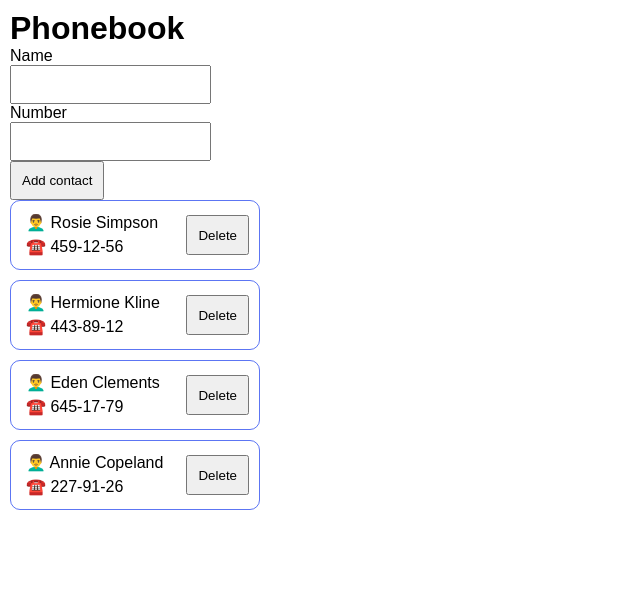
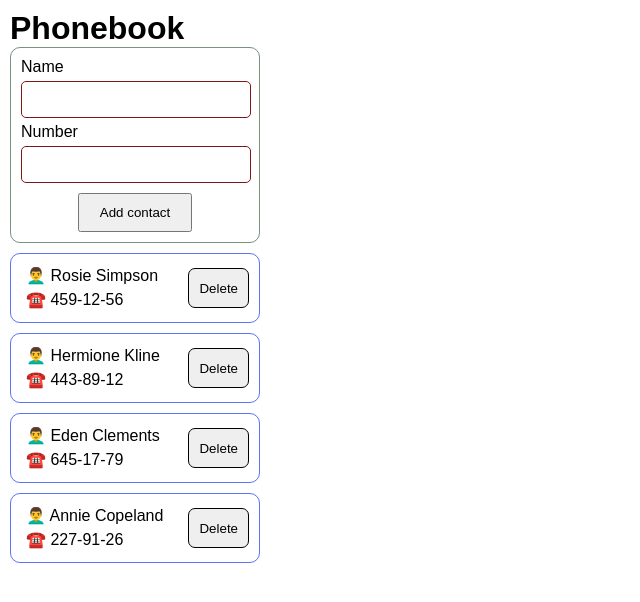
Before and after one commit to kuzmavasil74/goit-react-hw-03, a React (Vite) app: page / in a window 1280 px wide. Shown: the top 602 px of the page, without its empty margins (0-640 px from the left). Built offline with nearby package versions, Linux system fonts and the light colour scheme.

Commit message:
add_styles_task-2

```diff
--- a/src/components/ContactForm/ContactForm.jsx
+++ b/src/components/ContactForm/ContactForm.jsx
@@ -1,3 +1,4 @@
+import css from './ContactForm.module.css'
 const ContactForm = ({ onAddContact }) => {
   const handleSubmitEvent = (event) => {
     event.preventDefault()
@@ -6,7 +7,7 @@ const ContactForm = ({ onAddContact }) => {
     const number = event.currentTarget.elements.number.value
     const formData = { name, number }
 
-    if (!/^[a-zA-Z]+$/.test(formData.name)) {
+    if (!/^[a-zA-Z ]+$/.test(formData.name)) {
       alert('Only letters are allowed in the Name field')
       return
     }
@@ -19,11 +20,12 @@ const ContactForm = ({ onAddContact }) => {
   }
   return (
     <div>
-      <form onSubmit={handleSubmitEvent}>
+      <form className={css.contactForm} onSubmit={handleSubmitEvent}>
         <label>
           <span>Name</span>
           <br />
           <input
+            className={css.contactFormInput}
             type="text"
             name="name"
             required
@@ -36,6 +38,7 @@ const ContactForm = ({ onAddContact }) => {
           <span>Number</span>
           <br />
           <input
+            className={css.contactFormInput}
             type="tel"
             name="number"
             required
@@ -44,7 +47,9 @@ const ContactForm = ({ onAddContact }) => {
           />
         </label>
         <br />
-        <button type="submit">Add contact</button>
+        <button className={css.contactFormBtn} type="submit">
+          Add contact
+        </button>
       </form>
     </div>
   )
--- /dev/null
+++ b/src/components/ContactForm/ContactForm.module.css
@@ -0,0 +1,25 @@
+.contactForm {
+  padding: 10px;
+  width: 250px;
+  border: 1.5px solid rgba(44, 92, 58, 0.656);
+  border-radius: 10px;
+  margin-bottom: 10px;
+}
+.contactForm label span {
+  display: inline-block;
+  text-align: left;
+  margin-bottom: 5px;
+}
+.contactFormInput {
+  width: 230px;
+  border: 1.5px solid rgb(126, 23, 23);
+  border-radius: 5px;
+  margin-bottom: 5px;
+}
+.contactFormBtn {
+  display: block;
+  width: 50%;
+  margin-top: 5px;
+  margin-left: auto;
+  margin-right: auto;
+}
--- a/src/components/ContactList/ContactList.module.css
+++ b/src/components/ContactList/ContactList.module.css
@@ -19,4 +19,6 @@
 }
 .cantactListBtn {
   height: 40px;
+  border: 1px solid black;
+  border-radius: 7px;
 }
```
